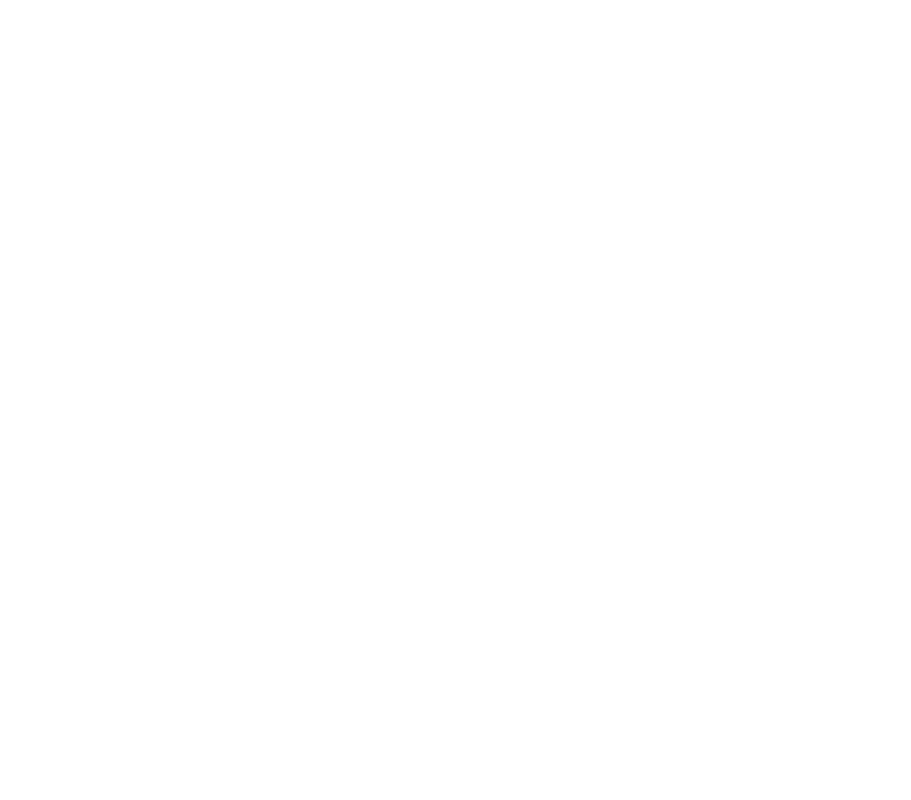
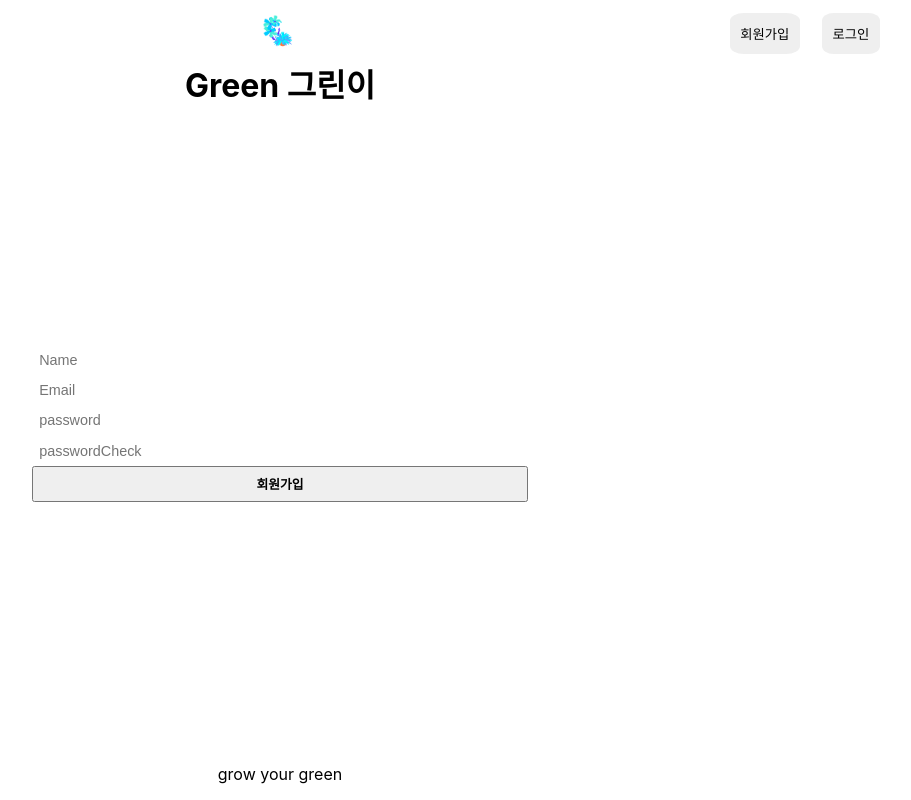
Before and after one commit to HyunSung-Na/green, a React (Create React App) app in the folder green-frontend/: page /join in a window 1280 px wide. Shown: the whole page, without its empty margins (360-1271 px from the left). Built offline with nearby package versions, Linux system fonts and the light colour scheme.

Commit message:
front signUp page add

```diff
--- a/green-frontend/package.json
+++ b/green-frontend/package.json
@@ -3,6 +3,8 @@
   "version": "0.1.0",
   "private": true,
   "dependencies": {
+    "@emotion/react": "^11.1.5",
+    "@emotion/styled": "^11.1.5",
     "@testing-library/jest-dom": "^5.11.4",
     "@testing-library/react": "^11.1.0",
     "@testing-library/user-event": "^12.1.10",
@@ -39,6 +41,7 @@
     ]
   },
   "devDependencies": {
+    "@emotion/babel-plugin": "^11.2.0",
     "react-router-dom": "^5.2.0"
   }
 }
--- a/green-frontend/src/app.jsx
+++ b/green-frontend/src/app.jsx
@@ -2,6 +2,7 @@
 import styles from './app.module.css';
 import {BrowserRouter, Switch, Route} from "react-router-dom";
 import Green from "./components/green/green";
+import SignUp from "./components/signUp/signUp";
 
 function App() {
     return (
@@ -11,6 +12,9 @@
                     <Route exact path="/">
                         <Green />
                     </Route>
+                    <Route exact path="/join">
+                        <SignUp />
+                    </Route>
                 </Switch>
             </BrowserRouter>
         </div>
--- a/green-frontend/src/components/green/green.jsx
+++ b/green-frontend/src/components/green/green.jsx
@@ -8,7 +8,7 @@
         <section className={styles.green}>
             <Header />
             <div className={styles.container}>
-
+                <h1>🚀 그린이에 오신 것을 환영합니다.</h1>
             </div>
             <Footer />
         </section>
--- a/green-frontend/src/components/green/green.module.css
+++ b/green-frontend/src/components/green/green.module.css
@@ -17,6 +17,10 @@
 }
 
 .container {
+    width: 100%;
+    height: 100%;
+    display: flex;
+    justify-content: center;
 : flex;
     fldisplayex: 1;
     min-height: 0;
--- a/green-frontend/src/components/header/header.jsx
+++ b/green-frontend/src/components/header/header.jsx
@@ -1,13 +1,22 @@
 import { memo } from 'react';
 import styles from './header.module.css';
+import {useHistory} from "react-router";
 
-const Header = memo(() => (
+const Header = memo(() => {
+    const history = useHistory();
+
+    const onClick = () => {
+        history.push('/join');
+    };
+
+    return (
     <header className={styles.header}>
-        <button className={styles.signUp}>회원가입</button>
+        <button className={styles.signUp} onClick={onClick}>회원가입</button>
         <button className={styles.logout}>로그인</button>
         <img className={styles.logo} src="/images/logo.png" alt="logo"/>
         <h1 className={styles.title}>Green 그린이</h1>
     </header>
-));
+    )
+});
 
 export default Header;
--- /dev/null
+++ b/green-frontend/src/components/signUp/signUp.jsx
@@ -0,0 +1,105 @@
+import {useCallback, useRef, useState} from 'react';
+import styles from './signUp.module.css';
+import Button from "../button/button";
+import axios from "axios";
+import {API_BASE_URL} from "../../constants";
+import Header from "../header/header";
+import Footer from "../footer/footer";
+import styled from "@emotion/styled";
+
+const Label = styled.label`
+  margin-bottom: 16px;
+  & > span {
+    display: block;
+    text-align: left;
+    padding-bottom: 8px;
+    font-size: 15px;
+    cursor: pointer;
+    line-height: 1.4;
+    font-weight: 700;
+  }
+`;
+
+const Error = styled.div`
+  color: #e01e5a;
+  margin: 8px 0 16px;
+  font-weight: bold;
+`;
+
+const SignUp = (props) => {
+    const [name, setName] = useState('');
+    const [password, setPassword] = useState('');
+    const [email, setEmail] = useState('');
+    const [passwordCheck, setPasswordCheck] = useState('');
+    const [mismatchError, setMismatchError] = useState(false);
+
+    const onChangeName = useCallback((e) => {
+        setName(e.target.value);
+    }, []);
+
+    const onChangeEmail = useCallback((e) => {
+        setEmail(e.target.value);
+    }, []);
+
+    const onChangePassword = useCallback((e) => {
+        setPassword(e.target.value);
+        setMismatchError(e.target.value !== passwordCheck);
+    }, [passwordCheck]);
+
+    const onChangePasswordCheck = useCallback((e) => {
+        setPasswordCheck(e.target.value);
+        setMismatchError(e.target.value !== password);
+    }, [password]);
+
+    const formRef = useRef();
+
+    const onSubmit = event => {
+        event.preventDefault();
+        const signUpForm = {
+            name: name || '',
+            email: email || '',
+            password: password || '',
+        };
+
+        const headers = new Headers({
+            'Content-Type': 'application/json',
+        });
+
+        axios.request({
+            method: 'POST',
+            url: API_BASE_URL + 'join',
+            headers: headers,
+            data: {
+                "name": signUpForm.name,
+                "principal": signUpForm.email,
+                "credentials": signUpForm.password
+            }
+        }).then( response => {
+                console.log(response.data);
+            })
+
+        formRef.current.reset();
+    };
+
+    return (
+        <div className={styles.container}>
+            <Header />
+            <form ref={formRef} className={styles.form}>
+                <div className={styles.list}>
+                    <input className={styles.input} type="text" name="name" value={name} onChange={onChangeName} placeholder="Name"/>
+                    <input className={styles.input} type="text" name="email" value={email} onChange={onChangeEmail} placeholder="Email"/>
+                    <input className={styles.input} type="password" name="password" value={password} onChange={onChangePassword} placeholder="password"/>
+                    <input className={styles.input} type="password" name="password" value={passwordCheck} onChange={onChangePasswordCheck} placeholder="passwordCheck"/>
+                    <Button className={styles.button} name='회원가입' onClick={onSubmit} />
+                </div>
+                <Label>
+                    {mismatchError && <Error>비밀번호가 일치하지 않습니다.</Error>}
+                </Label>
+            </form>
+            <Footer />
+        </div>
+
+    )
+};
+
+export default SignUp;
--- /dev/null
+++ b/green-frontend/src/components/signUp/signUp.module.css
@@ -0,0 +1,50 @@
+@value makerGreen, makerLightPink, makerWhite, makerBlack from '../../common/colors.css';
+
+.container {
+    width: 100%;
+    height: 100%;
+    display: flex;
+    flex-direction: column;
+    justify-content: center;
+    background-color: makerWhite;
+}
+
+.form {
+    margin: auto;
+    width: 40%;
+    height: 100%;
+    display: flex;
+    justify-content: center;
+    text-align: center;
+    flex-direction: column;
+    background-color: makerWhite;
+}
+
+.list {
+    width: 100%;
+    display: flex;
+    flex-direction: column;
+    list-style: none;
+    padding: 0.5em;
+}
+
+.input,
+.textarea,
+.button {
+    font-size: 0.9em;
+    width: 100%;
+    border: 0;
+    padding: 0.5em;
+    border-top: 1px solid makerBlack;
+    border-left: 1px solid makerBlack;
+    border-right: 1px solid makerBlack;
+    background: makerWhite;
+}
+
+.input {
+    flex: 1 1 30%;
+}
+
+.button:hover {
+    background-color: makerLightPink;
+}
--- a/green-frontend/src/constants.js
+++ b/green-frontend/src/constants.js
@@ -1,3 +1,3 @@
-export const API_BASE_URL = 'http://localhost:8080';
+export const API_BASE_URL = 'http://localhost:8080/api/';
 
 export const ACCESS_TOKEN = 'api_key';
```
Also changed, not shown: 2 other files (tests, documents, lock files or other folders).
